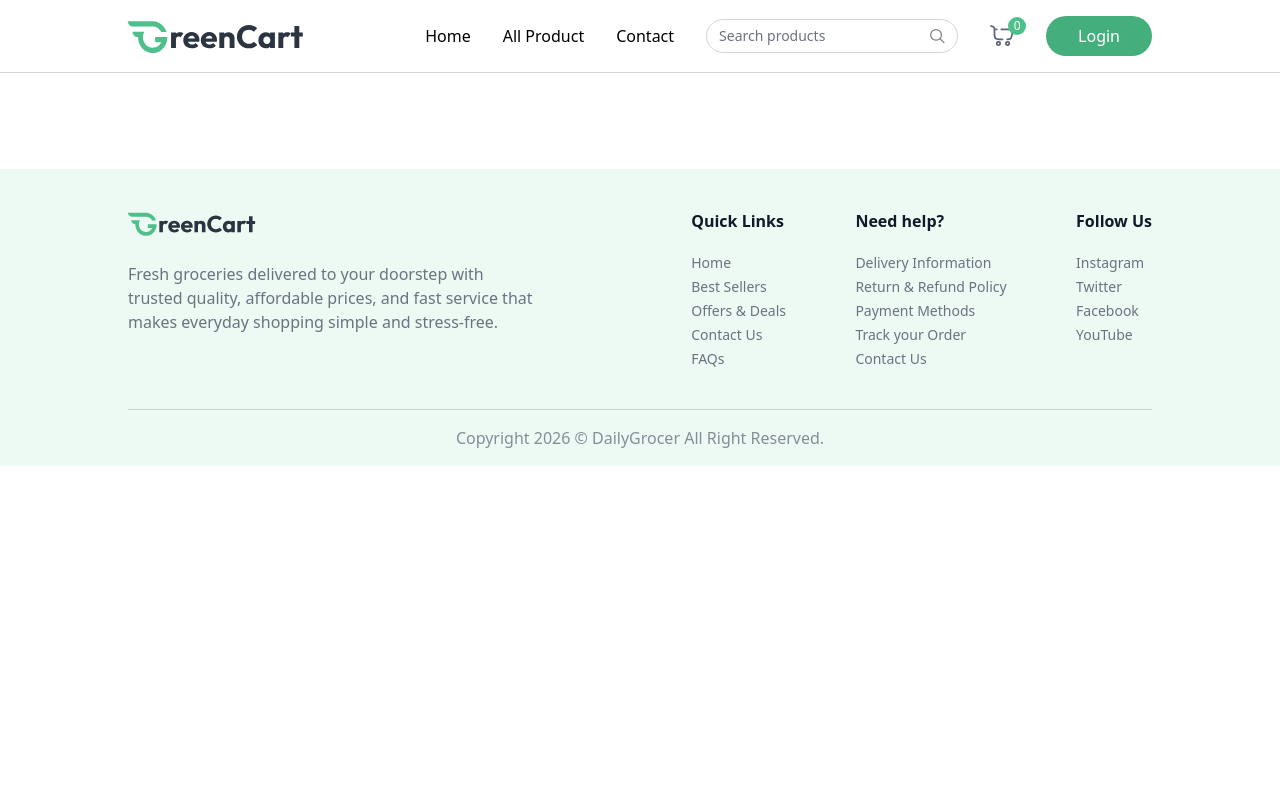
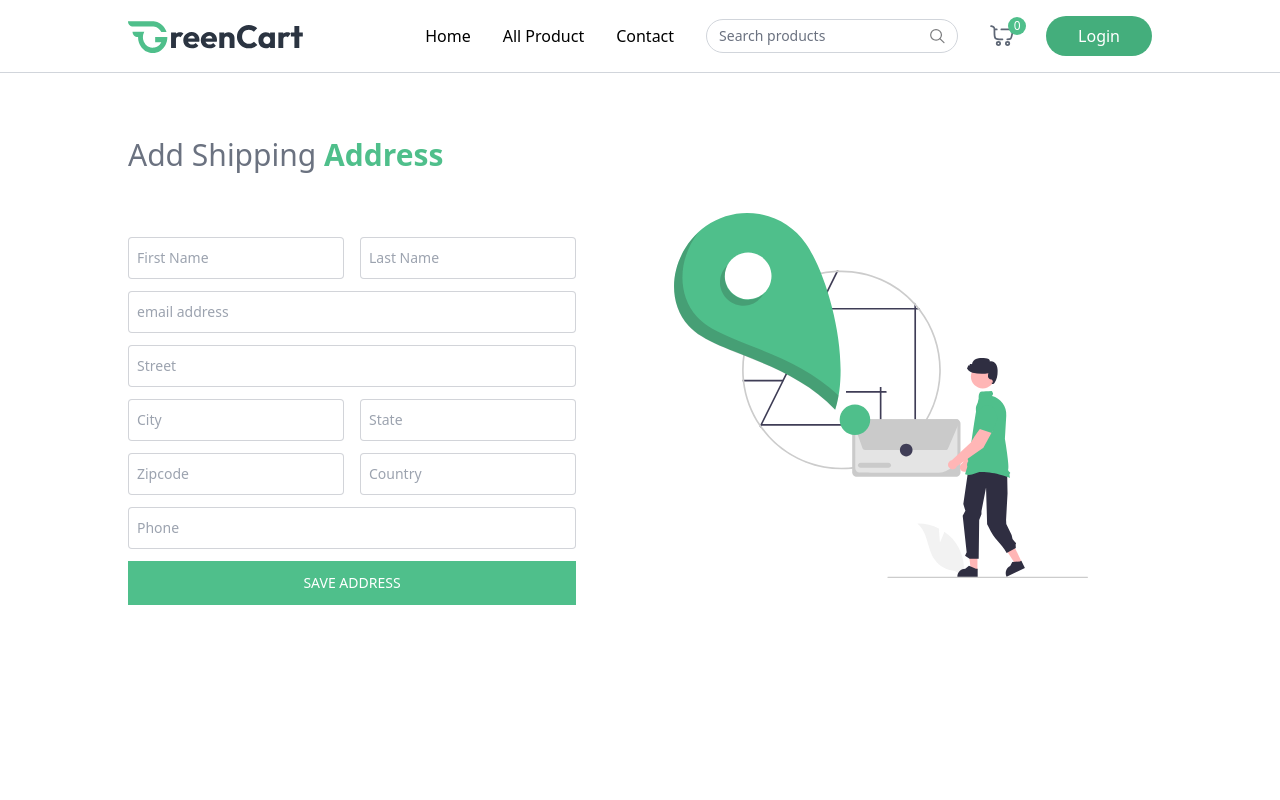
Before and after one commit to sumanthkulal/DailyGrocer, a React (Vite) app in the folder client/: page /add-address in a window 1280 px wide. Shown: the top 800 px of the page. Built offline with nearby package versions, Linux system fonts and the light colour scheme.

Commit message:
implemented my-orders component

```diff
--- a/client/src/App.jsx
+++ b/client/src/App.jsx
@@ -10,6 +10,8 @@ import AllProducts from './pages/AllProducts'
 import ProductCatgory from './pages/ProductCatgory'
 import ProductDetails from './pages/ProductDetails'
 import Cart from './pages/Cart'
+import AddAddress from './pages/AddAddress'
+import MyOrders from './pages/MyOrders'
 
 const App = () => {
   const isSellerPath=useLocation().pathname.includes("seller")
@@ -28,6 +30,8 @@ const App = () => {
           <Route path='/products/:category' element={<ProductCatgory/>}/>
           <Route path='/products/:category/:id' element={<ProductDetails/>}/>
           <Route path='/cart' element={<Cart/>}/>
+          <Route path='/add-address' element={<AddAddress/>}/>
+          <Route path='/my-orders' element={<MyOrders/>}/>
         </Routes>
 
       </div>
--- a/client/src/components/ProductCard.jsx
+++ b/client/src/components/ProductCard.jsx
@@ -23,7 +23,7 @@ const ProductCard = ({product}) => {
                 </div>
                 <div className="flex items-end justify-between mt-3">
                     <p className="md:text-xl text-base font-medium text-primary">
-                        {currency}${product.offerPrice}{" "} <span className="text-gray-500/60 md:text-sm text-xs line-through">{currency}${product.price}</span>
+                        {currency}{product.offerPrice}{" "} <span className="text-gray-500/60 md:text-sm text-xs line-through">{currency}{product.price}</span>
                     </p>
                     <div onClick={(e)=>{e.stopPropagation()}} className="text-primary">
                         { !cartItems[product._id] ? (
--- /dev/null
+++ b/client/src/pages/AddAddress.jsx
@@ -0,0 +1,92 @@
+import React, { useState } from 'react'
+import { assets } from '../assets/assets'
+
+const InputField=({type,placeholder,name,handleChange,address})=>(
+    <input className="w-full px-2 py-2.5 border border-gray-500/30 rounded outline-none text-gray-500 focus:border-primary transition"
+     type={type}
+     placeholder={placeholder}
+     onChange={handleChange}
+     name={name}
+     value={address[name]}
+     required
+     />
+)
+
+const AddAddress = () => {
+
+    const [address,setAddress]=useState(
+        {
+            firstName:'',
+            lastName:'',
+            email:'',
+            street:'',
+            city:'',
+            state:'',
+            zipcode:'',
+            country:'',
+            phone:''
+        }
+    )
+
+    const handleChange=(e)=>{
+        const {name,value}=e.target;
+        setAddress(
+            (prevAddress)=>({
+                    ...prevAddress,
+                    [name]:value,
+            })
+        )
+    }
+
+    const onSubmitHandler=async (e) =>{
+        e.preventDefault();
+    }
+
+    return (
+    <div className='mt-16 pb-16'>
+        <p className='text-2xl md:text-3xl text-gray-500'>Add Shipping <span className='font-semibold text-primary'>Address</span></p>
+        <div className='flex flex-col-reverse md:flex-row justify-between mt-10'>
+            <div className='flex-1 max-w-md'>
+                <form onSubmit={onSubmitHandler} className='space-y-3 mt-6 text-sm'>
+                    <div className='grid grid-cols-2 gap-4'>
+                        <InputField handleChange={handleChange} address={address} name='firstName'  placeholder="First Name"
+                        type="text"  />
+                        <InputField handleChange={handleChange} address={address} name='lastName'  placeholder="Last Name"
+                        type="text"  />
+                    </div>
+
+                     <InputField handleChange={handleChange} address={address} name='email'  placeholder="email address"
+                    type="text"/>
+                    <InputField handleChange={handleChange} address={address} name='street'  placeholder="Street"
+                    type="text"/>
+
+                    <div className='grid grid-cols-2 gap-4'>
+                        <InputField handleChange={handleChange} address={address} name='city'  placeholder="City"
+                        type="text"/>
+                        <InputField handleChange={handleChange} address={address} name='state'  placeholder="State"
+                        type="text"/>
+                    </div>
+
+                    <div className='grid grid-cols-2 gap-4'>
+                        <InputField handleChange={handleChange} address={address} name='zipcode'  placeholder="Zipcode"
+                        type="number"/>
+                        <InputField handleChange={handleChange} address={address} name='country'  placeholder="Country"
+                        type="text"/>
+                    </div>
+
+                    <InputField handleChange={handleChange} address={address} name='phone'  placeholder="Phone"
+                        type="text"/>
+
+                    <button className='w-full mt-6 bg-primary text-white py-3 hover:bg-primary-dull transition cursor-pointer uppercase '>
+                        Save Address
+                    </button>
+
+                </form>
+            </div>
+           <img className='md:mr-16 mb-16 md:mt-0' src={assets.add_address_iamge} alt="address_iamge" />
+        </div>
+    </div>
+  )
+}
+
+export default AddAddress;
--- /dev/null
+++ b/client/src/pages/MyOrders.jsx
@@ -0,0 +1,61 @@
+import React, { useEffect, useState } from 'react'
+import { useAppContext } from '../context/AppContext';
+import { dummyAddress, dummyOrders } from '../assets/assets';
+
+const MyOrders = () => {
+
+    const [myOrders,setMyOrders]=useState([]);
+    const {currency}=useAppContext();
+
+    const fetchMyOrder = async ()=>{
+        setMyOrders(dummyOrders);
+    }
+
+    useEffect(() =>{
+        fetchMyOrder();
+    },[])
+  return (
+    <div className='mt-16 pb-16'>
+        <div className='flex flex-col items-end w-max mb-8'>
+            <p className='text-2xl font-medium uppercase'>MyOrders</p>
+            <div className='w-16 h-0.5 bg-primary rounded-full'></div>
+        </div>
+        {
+            myOrders.map((order,index)=>(
+                <div key={index} className='border border-gray-300 rounded-lg mb-10 p-4 py-5 max-w-4xl'>
+                    <p className='flex justify-between md:items-center text-gray-400 md:font-medium max-md:flex-col'>
+                        <span>OrderId : {order._id}</span>
+                        <span>Payment : {order.paymentType}</span>
+                        <span>Total Amount : {currency}{order.amount}</span>
+                    </p>
+                    {order.items.map((item,index)=>(
+                            <div key={index}
+                            className={`relative bg-white text-gray-500/70 ${order.items.length !==index+1 && "border-b"} border-gray-300 flex flex-col md:flex-row md:items-center justify-between p-4  py-5 md:gap-16 w-full max-w-4xl`}>
+                                 <div className='flex items-center mb-4 md:mb-0'>
+                                    <div className='bg-primary/10 p-4 rounded-lg'>
+                                        <img src={item.product.image[0]} alt="" className='w-16 h-16'/>
+                                    </div>
+                                    <div className='ml-4'>
+                                        <h2 className='text-xl font-medium text-gray-800'>{item.product.name}</h2>
+                                        <p>Category: {item.product.category}</p>
+                                    </div>
+                                </div>
+                                <div className='flex flex-col justify-center md:ml-8 mb-4 md:mb-0'>
+                                    <p>Quantity : {item.quantity || "1"}</p>
+                                    <p>Status : {order.status}</p>
+                                    <p>Date : {new Date(order.createdAt).toLocaleDateString()}</p>
+                                </div>
+                                <p className='text-primary text-lg font-medium'>
+                                    Amount: {currency}{item.product.offerPrice*item.quantity}
+                                </p>
+                            </div>
+                    ))}
+                </div>
+
+            ))
+        }
+    </div>
+  )
+}
+
+export default MyOrders
```
